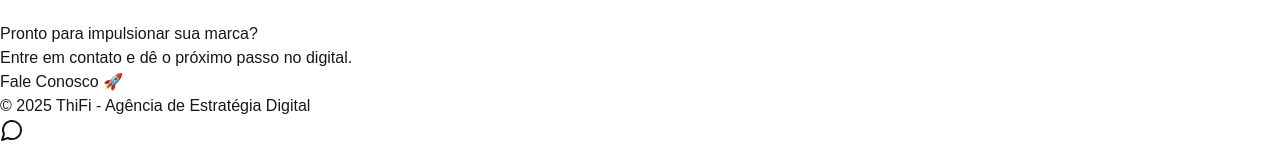
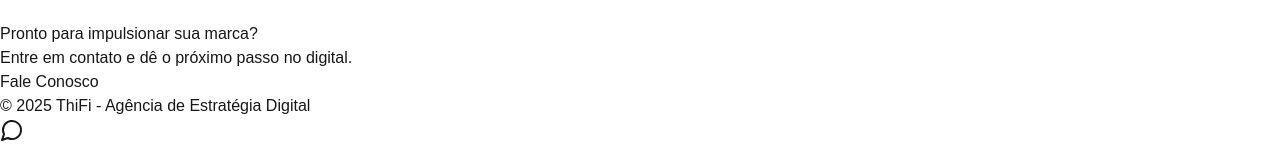
Before and after one commit to AgenciaThifi/agenciathifi.github.io, a Next.js app: page / in a window 1280 px wide. Shown: the part 3492-3638 px from the top of the page. Built offline with nearby package versions, Linux system fonts and the light colour scheme.

Commit message:
adicionado parte de serviços

```diff
--- a/src/app/components/Cta.tsx
+++ b/src/app/components/Cta.tsx
@@ -4,7 +4,7 @@
         <h2 className="text-3xl font-bold">Pronto para impulsionar sua marca?</h2>
         <p className="text-lg mt-2">Entre em contato e dê o próximo passo no digital.</p>
         <button className="mt-6 px-6 py-3 bg-white text-blue-600 font-semibold rounded-xl shadow-lg hover:bg-gray-200 transition">
-          Fale Conosco 🚀
+          Fale Conosco
         </button>
       </section>
     );
```
